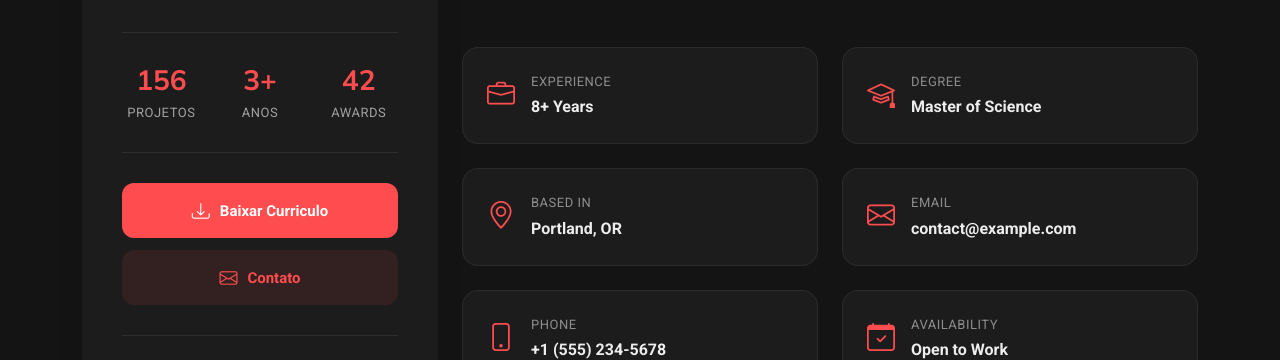
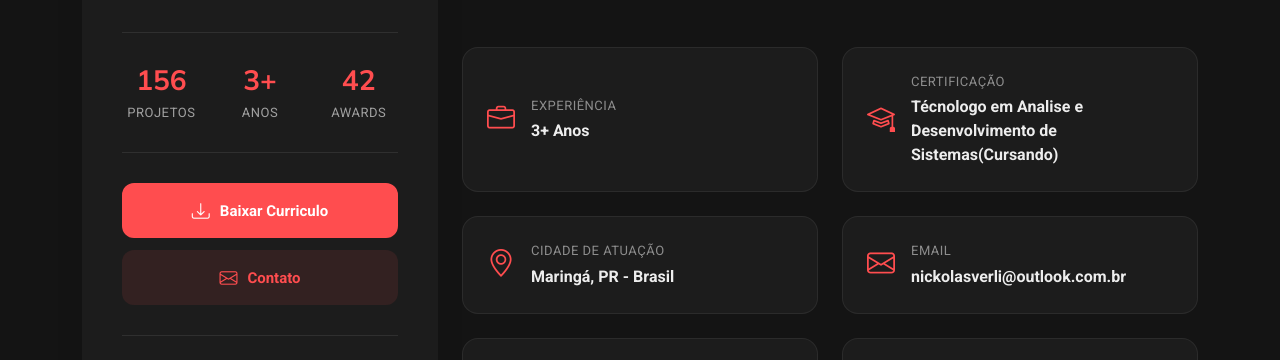
Before and after one commit to NickolasVerli/NickolasVerli.github.io, a plain HTML site: page index.html in a window 1280 px wide. Shown: the part 1401-1761 px from the top of the page. Drawn offline with Linux system fonts and the light colour scheme.

Commit message:
minor changes

```diff
--- a/index.html
+++ b/index.html
@@ -192,7 +192,7 @@
                   <a href="https://github.com/NickolasVerli"
                     ><i class="bi bi-github"></i
                   ></a>
-                  <a href="#"><i class="bi bi-twitter"></i></a>
+                  <!-- <a href="#"><i class="bi bi-twitter"></i></a> -->
                   <a href="#"><i class="bi bi-instagram"></i></a>
                 </div>
               </div>
@@ -225,8 +225,8 @@
                   >
                     <i class="bi bi-briefcase"></i>
                     <div class="detail-content">
-                      <span>Experience</span>
-                      <strong>8+ Years</strong>
+                      <span>Experiência</span>
+                      <strong>3+ Anos</strong>
                     </div>
                   </div>
 
@@ -237,8 +237,11 @@
                   >
                     <i class="bi bi-mortarboard"></i>
                     <div class="detail-content">
-                      <span>Degree</span>
-                      <strong>Master of Science</strong>
+                      <span>Certificação</span>
+                      <strong
+                        >Técnologo em Analise e Desenvolvimento de
+                        Sistemas(Cursando)</strong
+                      >
                     </div>
                   </div>
 
@@ -249,8 +252,8 @@
                   >
                     <i class="bi bi-geo-alt"></i>
                     <div class="detail-content">
-                      <span>Based In</span>
-                      <strong>Portland, OR</strong>
+                      <span>Cidade de Atuação</span>
+                      <strong>Maringá, PR - Brasil</strong>
                     </div>
                   </div>
 
@@ -262,7 +265,7 @@
                     <i class="bi bi-envelope"></i>
                     <div class="detail-content">
                       <span>Email</span>
-                      <strong>contact@example.com</strong>
+                      <strong>nickolasverli@outlook.com.br</strong>
                     </div>
                   </div>
 
@@ -273,8 +276,8 @@
                   >
                     <i class="bi bi-phone"></i>
                     <div class="detail-content">
-                      <span>Phone</span>
-                      <strong>+1 (555) 234-5678</strong>
+                      <span>Celular</span>
+                      <strong>+55 (44)99999-8888</strong>
                     </div>
                   </div>
 
@@ -285,7 +288,7 @@
                   >
                     <i class="bi bi-calendar-check"></i>
                     <div class="detail-content">
-                      <span>Availability</span>
+                      <span>Disponibilidade</span>
                       <strong>Open to Work</strong>
                     </div>
                   </div>
@@ -296,8 +299,8 @@
                   data-aos="fade-up"
                   data-aos-delay="250"
                 >
-                  <div class="section-tag">Core Skills</div>
-                  <h3>Technical Proficiency</h3>
+                  <div class="section-tag">Principais Habilidades</div>
+                  <h3>Proficiência Técnica</h3>
 
                   <div class="skills-list skills-animation">
                     <div class="skill-item">
```
